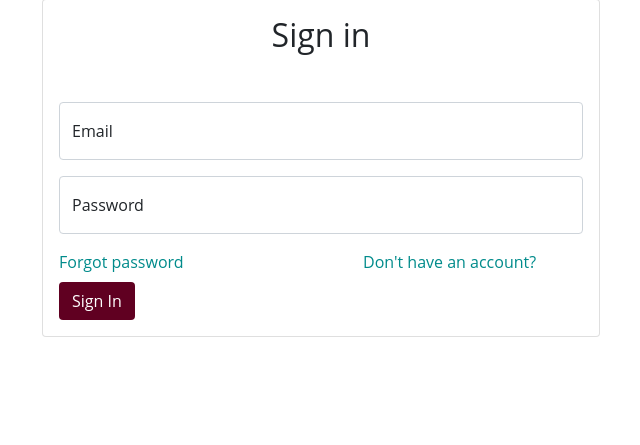
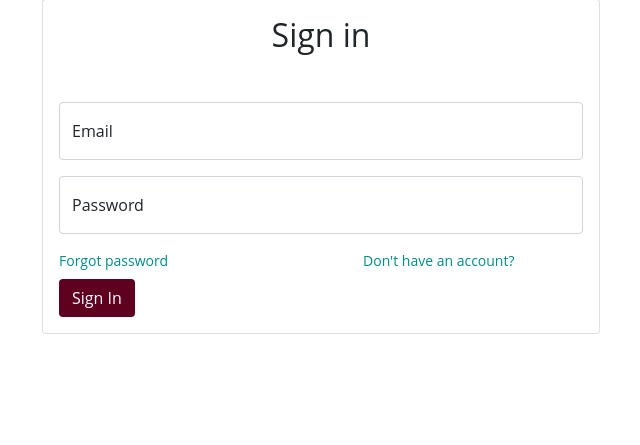
Before and after one commit to CodingPridePlatform/codingpride, a Django app: page /accounts/login/ in a window 1280 px wide. Shown: the part 123-568 px from the top of the page, without its empty margins (319-959 px from the left). Run offline with Django 3.2, Linux system fonts and the light colour scheme; parts of the project's set-up code (start-up, migrations or seed data) failed here and were passed over; some libraries are stand-ins or nearby versions.

Commit message:
Added forgot password link and Dont have an account link smaller

```diff
--- a/accounts/templates/registration/login.html
+++ b/accounts/templates/registration/login.html
@@ -47,8 +47,12 @@
             {% endif %}
             {% endfor %}
             <div class="d-flex mb-2 ">
-                <a href="#" style="text-decoration: none; color: darkcyan;"> Forgot password </a>
-                <a href="#" style="position:absolute; left: 25vw; text-decoration: none; color: darkcyan;"> Don't have an account?</a>
+               <small>
+                   <a href="#" style="text-decoration: none; color: darkcyan;"> Forgot password </a>
+               </small>
+               <small>
+                   <a href="#" style="position:absolute; left: 25vw; text-decoration: none; color: darkcyan;"> Don't have an account?</a>
+               </small>
             </div>
             <button class="btn" style="background-color: #600021; color: #fff;">Sign In</button>
         </div>
```
